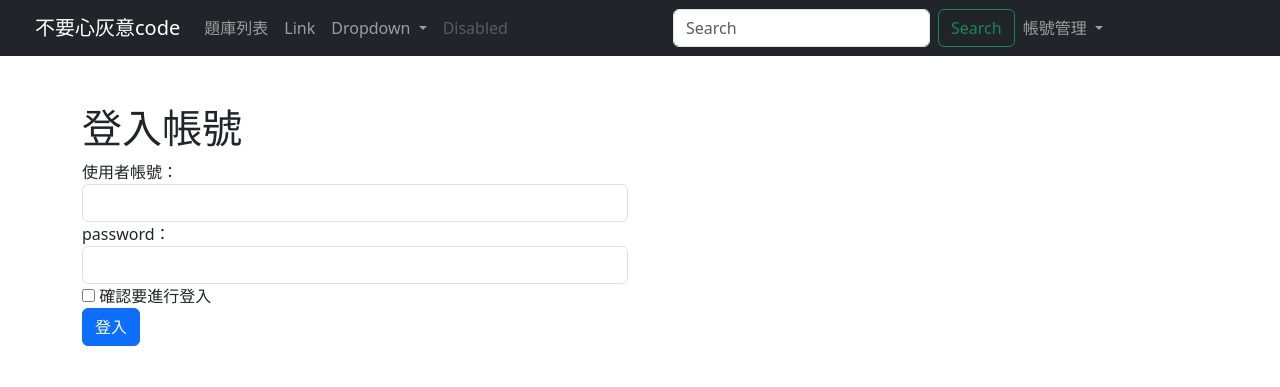
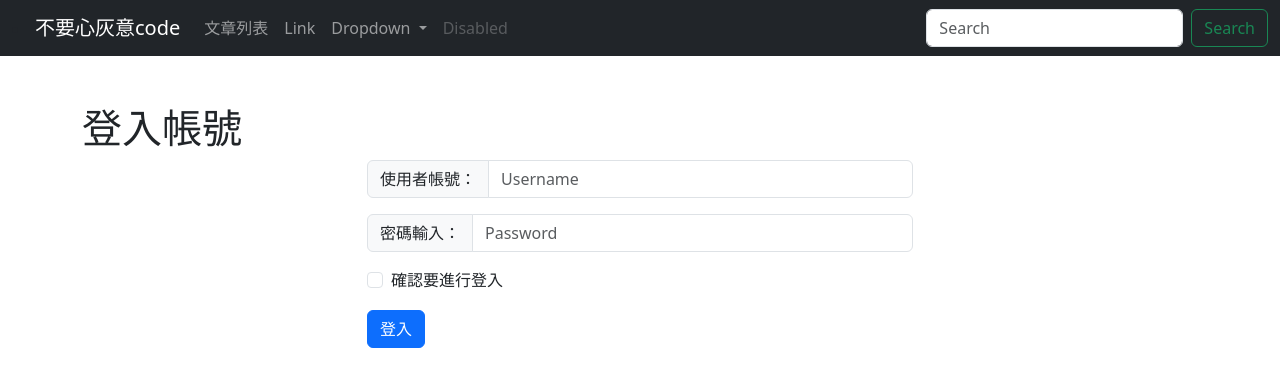
Before and after one commit to mike920116/112509, a Django app: page /login/ in a window 1280 px wide. Shown: the top 387 px of the page. Run offline with Django 4.2, Linux system fonts and the light colour scheme; some libraries are stand-ins or nearby versions.

Commit message:
修改了表單的美觀，

```diff
--- a/first/templates/login.html
+++ b/first/templates/login.html
@@ -1,49 +1,34 @@
-{% extends 'base.html' %}
+{% extends 'base_login.html' %}
 {% block body %}
 
 
 
 <div class="row">
   <div class="col-md-12">
-
-    <h1>
-      登入帳號
-    </h1>
-    <div class="row">
+    <h1>登入帳號</h1>
+    <div class="row justify-content-center">
       <div class="col-md-6">
-        {% comment %} <form role="form"> {% endcomment %}
         <form role="form" action="{% url 'login' %}" method="POST">
           {% csrf_token %}
-          <div class="form-group">
-
-            <label for="InputUsername">
-              使用者帳號：
-            </label>
-            <input type="uname" class="form-control" id="InputUsername" />
-          </div>
-
-          <div class="form-group">
-
-            <label for="InputPassword1">
-              password：
-            </label>
-            <input type="password" class="form-control" id="InputPassword1" />
-          </div>
-
-          <div class="checkbox">
-
-            <label>
-              <input type="checkbox" /> 確認要進行登入
-            </label>
-          </div>
-          <button type="submit" class="btn btn-primary">
-            登入
-          </button>
+          <form class="container-fluid">
+            <div class="input-group">
+              <span class="input-group-text" id="InputUsername">使用者帳號：</span>
+              <input type="uname" class="form-control" placeholder="Username" aria-label="Username" aria-describedby="InputUsername">
+            </div>
+            <div class="input-group mt-3">
+              <span class="input-group-text" id="InputPassword">密碼輸入：</span>
+              <input type="password" class="form-control" placeholder="Password" aria-label="Password" aria-describedby="InputPassword">
+            </div>
+            <div class="form-check mt-3">
+              <input class="form-check-input" type="checkbox" id="confirmCheck">
+              <label class="form-check-label" for="confirmCheck">確認要進行登入</label>
+            </div>
+            <button type="submit" class="btn btn-primary mt-3">登入</button>
+          </form>
         </form>
-      </div>
-      <div class="col-md-6">
       </div>
     </div>
   </div>
 </div>
+
 {% endblock body %}
```
